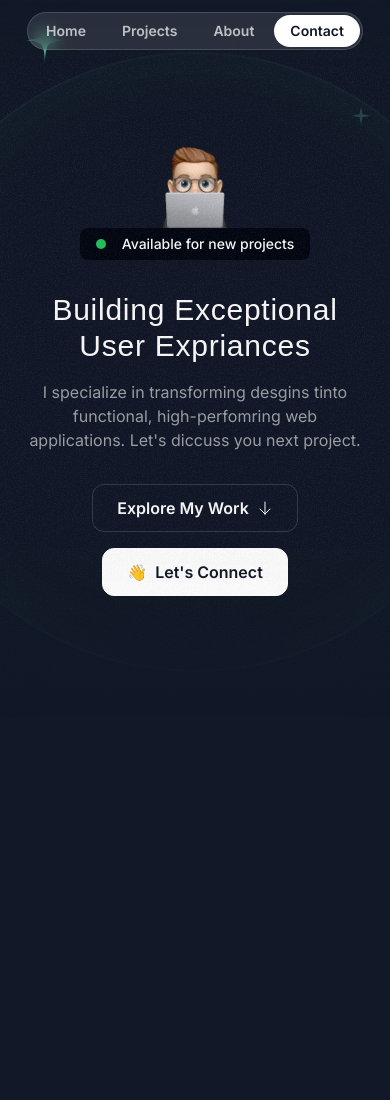
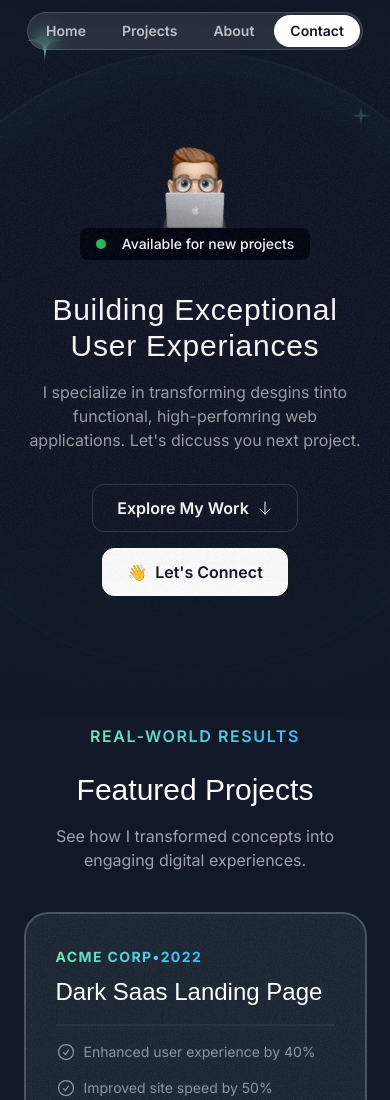
Before and after one commit to Ted-AfroEm/portfolio, a Next.js app: page / in a window 390 px wide. Shown: the top 1100 px of the page. Before the commit the page ends 972 px from the top, so only its background shows below. Built offline with nearby package versions, Linux system fonts and the light colour scheme; a web font is replaced by a local one.

Commit message:
Add Project section

```diff
--- a/src/app/globals.css
+++ b/src/app/globals.css
@@ -10,3 +10,9 @@
         @apply absolute inset-0 border-2 top-1/2 left-1/2 -translate-x-1/2 -translate-y-1/2 rounded-full border-emerald-300/5 shadow-[0_0_80px_inset] shadow-emerald-300/5
     }
 }
+
+@layer utilities{
+    .container {
+        @apply lg:max-w-5xl;
+    }
+}
--- a/src/app/page.tsx
+++ b/src/app/page.tsx
@@ -1,11 +1,13 @@
 import { Header } from "@/sections/Header";
 import { HeroSection } from "@/sections/Hero";
+import { ProjectsSection } from "@/sections/Projects";
 
 export default function Home() {
   return (
     <div>
       <Header />
       <HeroSection />
+      <ProjectsSection />
     </div>
   );
 }
--- a/src/sections/Hero.tsx
+++ b/src/sections/Hero.tsx
@@ -72,7 +72,7 @@
         </div>
         <div className="max-w-lg mx-auto">
           <h1 className="font-serif text-3xl md:text-5xl text-center mt-8 tracking-wide">
-            Building Exceptional User Expriances
+            Building Exceptional User Experiances
           </h1>
           <p className="mt-4 text-center text-white/60 md:text-lg">
             I specialize in transforming desgins tinto functional,
--- a/src/sections/Projects.tsx
+++ b/src/sections/Projects.tsx
@@ -1,6 +1,10 @@
 import darkSaasLandingPage from "@/assets/images/dark-saas-landing-page.png";
 import lightSaasLandingPage from "@/assets/images/light-saas-landing-page.png";
 import aiStartupLandingPage from "@/assets/images/ai-startup-landing-page.png";
+import Image from "next/image";
+import CheckCircleIcon from "@/assets/icons/check-circle.svg";
+import ArrowUpRightIcon from "@/assets/icons/arrow-up-right.svg";
+import grainImage from "@/assets/images/grain.jpg";
 
 const portfolioProjects = [
   {
@@ -42,5 +46,75 @@
 ];
 
 export const ProjectsSection = () => {
-  return <div>Projects Section</div>;
+  return (
+    <section className="pb-16 lg:py-24">
+      <div className="container">
+        <div className="flex justify-center">
+          <p className="uppercase font-semibold tracking-widest bg-gradient-to-r from-emerald-300 to-sky-400 text-center text-transparent bg-clip-text ">
+            Real-world Results
+          </p>
+        </div>
+        <h2 className="font-serif text-3xl md:text-5xl text-center mt-6">
+          Featured Projects
+        </h2>
+        <p className="text-center md:text-lg lg:text-xl text-white/60 mt-4 max-w-md mx-auto">
+          See how I transformed concepts into engaging digital experiences.
+        </p>
+
+        <div className="flex flex-col mt-10 md:mt-20 gap-20">
+          {portfolioProjects.map((project) => (
+            <div
+              key={project.title}
+              className=" bg-gray-800 rounded-3xl relative z-0 overflow-hidden
+              after:z-10 after:content-[''] after:absolute after:inset-0 after:outline-2
+              after:outline after:-outline-offset-2 after:rounded-3xl
+               after:outline-white/20 px-8 pt-8 md:pt-12 md:px-10 lg:pt-16 lg:px-20 lg: after:pointer-events-none"
+            >
+              <div
+                className="absolute inset-0 -z-10 opacity-5"
+                style={{ backgroundImage: `url(${grainImage.src})` }}
+              ></div>
+              <div className="lg:grid lg:grid-cols-2 lg:gap-16">
+                <div className="lg:pb-16">
+                  <div className="bg-gradient-to-r from-emerald-300 to-sky-400 inline-flex  font-bold uppercase tracking-widest text-sm text-transparent bg-clip-text">
+                    <span>{project.company} </span>
+                    <span>&bull;</span>
+                    <span> {project.year}</span>
+                  </div>
+                  <h3 className="font-serif text-2xl mt-2 md:mt-5 md:text-4xl ">
+                    {project.title}
+                  </h3>
+                  <hr className="border-t-2 border-white/5 mt-4 md:mt-5" />
+                  <ul className="flex flex-col gap-4 mt-4 md:mt-5">
+                    {project.results.map((result) => (
+                      <li
+                        key={result.title}
+                        className="flex gap-2 text-sm md:text-base  text-white/50"
+                      >
+                        <CheckCircleIcon className="size-5 md:size-6" />
+                        <span>{result.title}</span>
+                      </li>
+                    ))}
+                  </ul>
+                  <a href={project.link}>
+                    <button className="bg-white text-gray-950 h-12 w-full md:w-auto md:px-6 rounded-xl font-semibold inline-flex items-center justify-center gap-2 mt-8">
+                      <span>View Live Site</span>
+                      <ArrowUpRightIcon className="size-4" />
+                    </button>
+                  </a>
+                </div>
+                <div className="lg:relative">
+                  <Image
+                    src={project.image}
+                    alt={project.title}
+                    className="mt-8 -mb-4 md:-mb-0 lg:mt-0 lg:absolute lg:h-full lg:w-auto lg:max-w-none"
+                  />
+                </div>
+              </div>
+            </div>
+          ))}
+        </div>
+      </div>
+    </section>
+  );
 };
```
